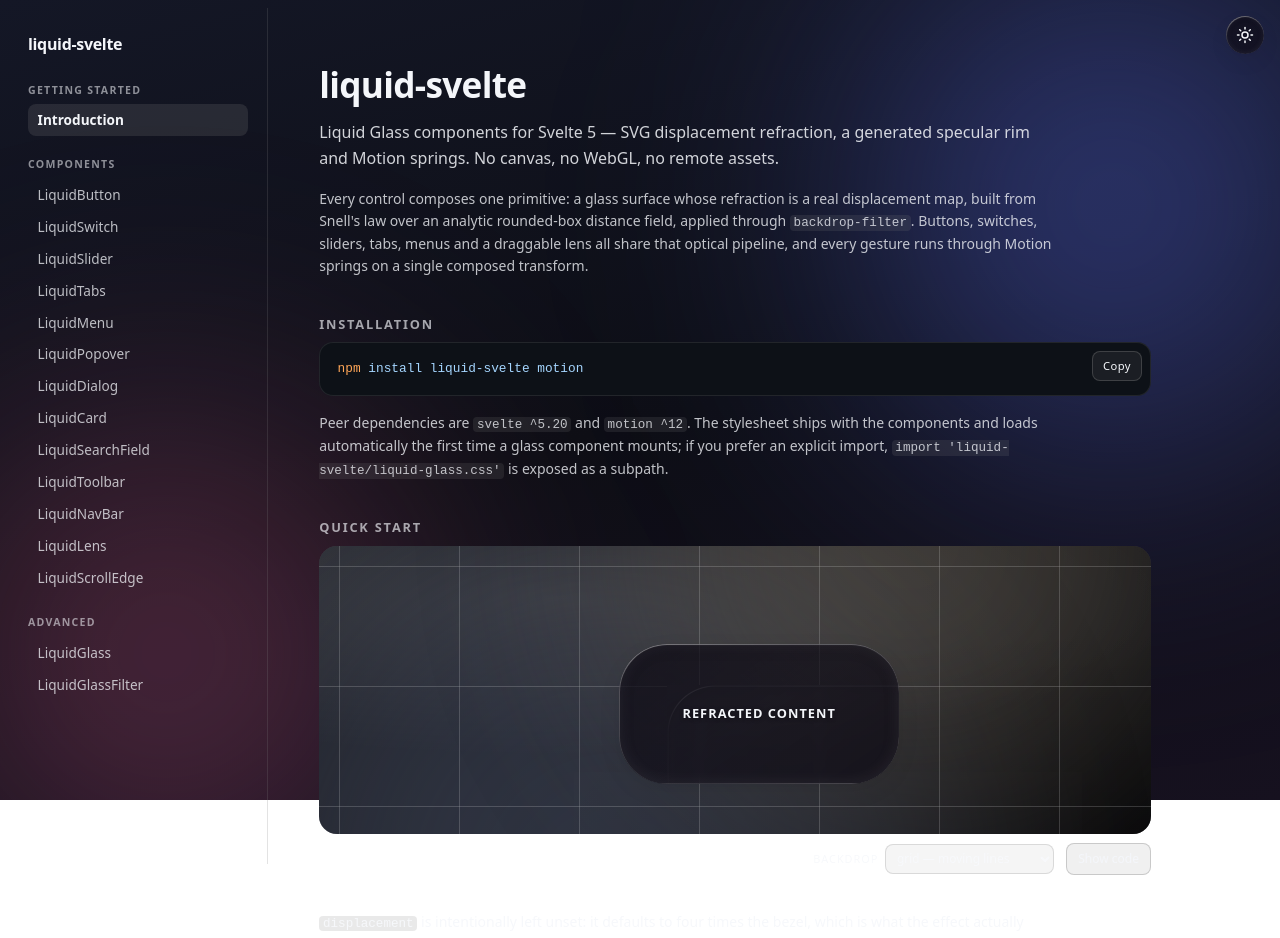
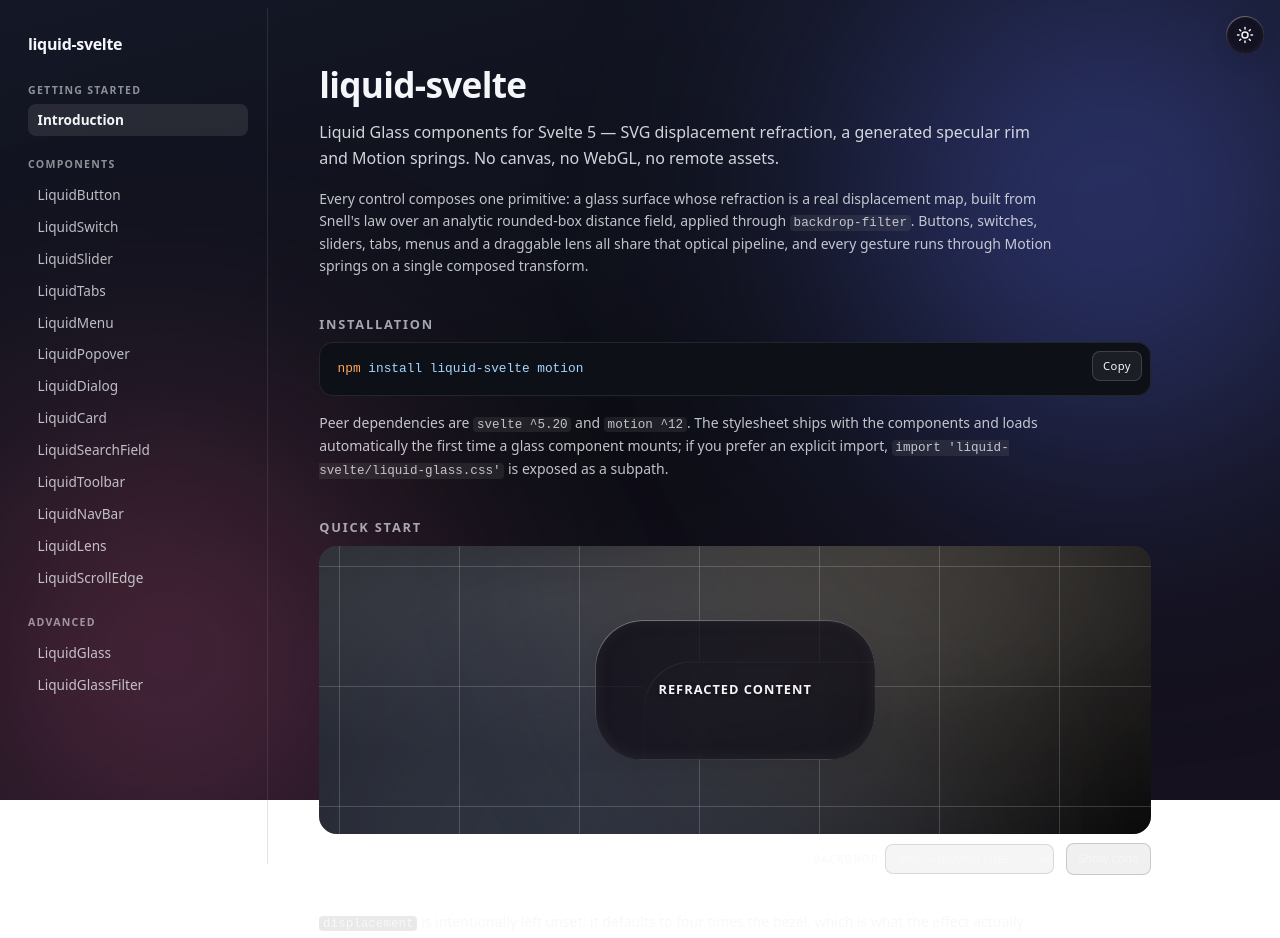
Before and after one commit to quentin-r37/liquid-svelte, a SvelteKit app: page /docs in a window 1280 px wide. Shown: the top 938 px of the page. Built offline with nearby package versions, Linux system fonts and the light colour scheme.

Commit message:
fix: adjust box-sizing in ExampleStage to prevent overflow issues

```diff
--- a/src/routes/docs/_components/ExampleStage.svelte
+++ b/src/routes/docs/_components/ExampleStage.svelte
@@ -121,6 +121,15 @@
 		width: 100%;
 		height: 100%;
 		padding: 1.5rem;
+		/*
+		 * Without this the padding rides on top of `height: 100%` and the box
+		 * overflows the stage by 3rem on each axis — silently, because the stage
+		 * clips. Everything centred in it sat 1.5rem off-centre, and anything
+		 * positioned against it (a `contained` LiquidDialog fills this box, being
+		 * the nearest positioned ancestor) anchored to edges 3rem past the stage's
+		 * visible ones — which is where a contained sheet lost its bottom third.
+		 */
+		box-sizing: border-box;
 	}
 
 	.content.flush {
```
